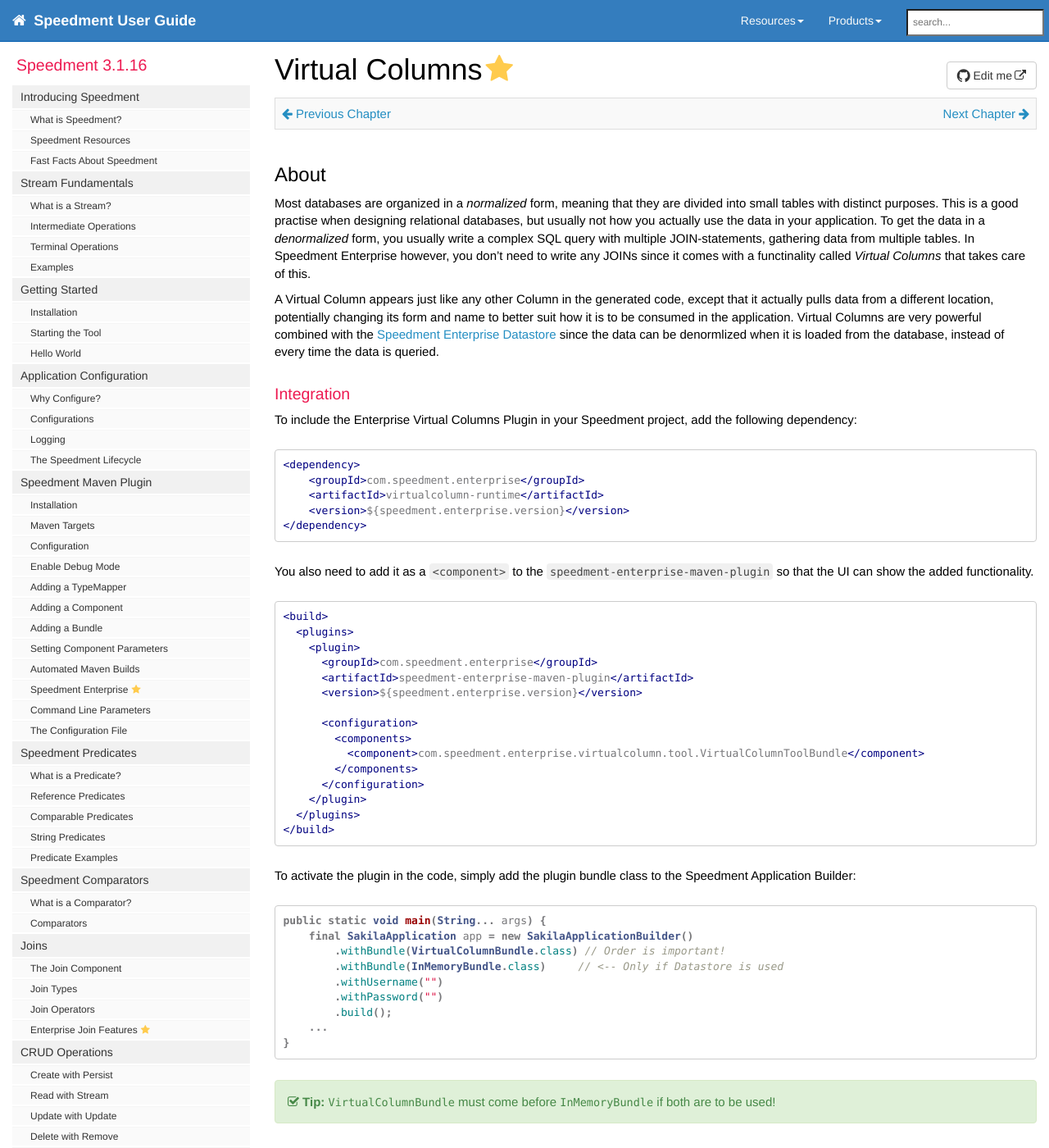
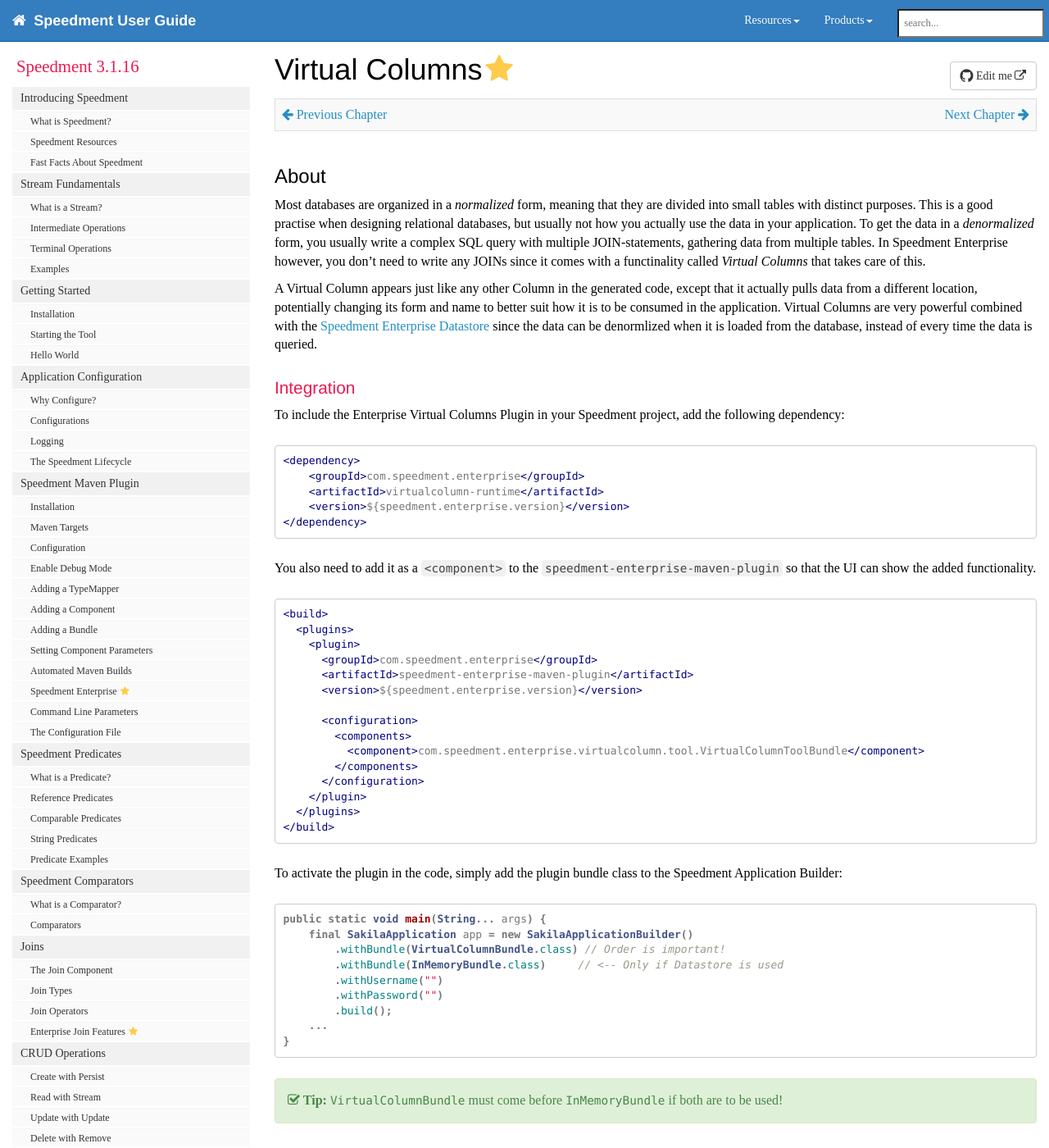
Before and after one commit to speedment/speedment-doc, a Jekyll site: the page built from pages/enterprise_virtualcolumns.md, in a window 1280 px wide and 1400 px high. Shown: the whole window at 82% size. Built offline with Jekyll 4.4.1, drawn with Linux system fonts in a browser that asks for light colours; nearby versions of some CDN libraries; comment, search, counter and statistics services are not loaded.

Commit message:
Update font and font size in manual

```diff
--- a/css/customstyles.css
+++ b/css/customstyles.css
@@ -1,5 +1,10 @@
 body {
-    font-size:15px;
+    font-size:16px;
+    font-family: "Source Sans Pro";
+}
+
+.language-java {
+    font-family: "Source Code Pro;
 }
 
 .bs-callout {
```
